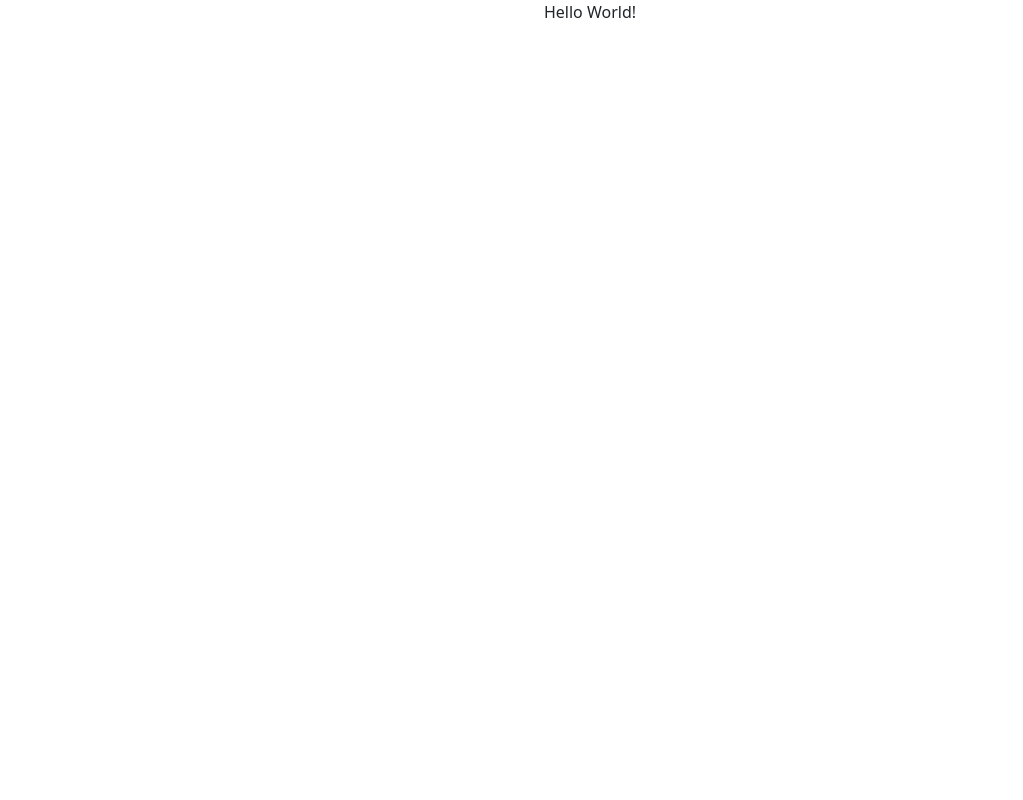
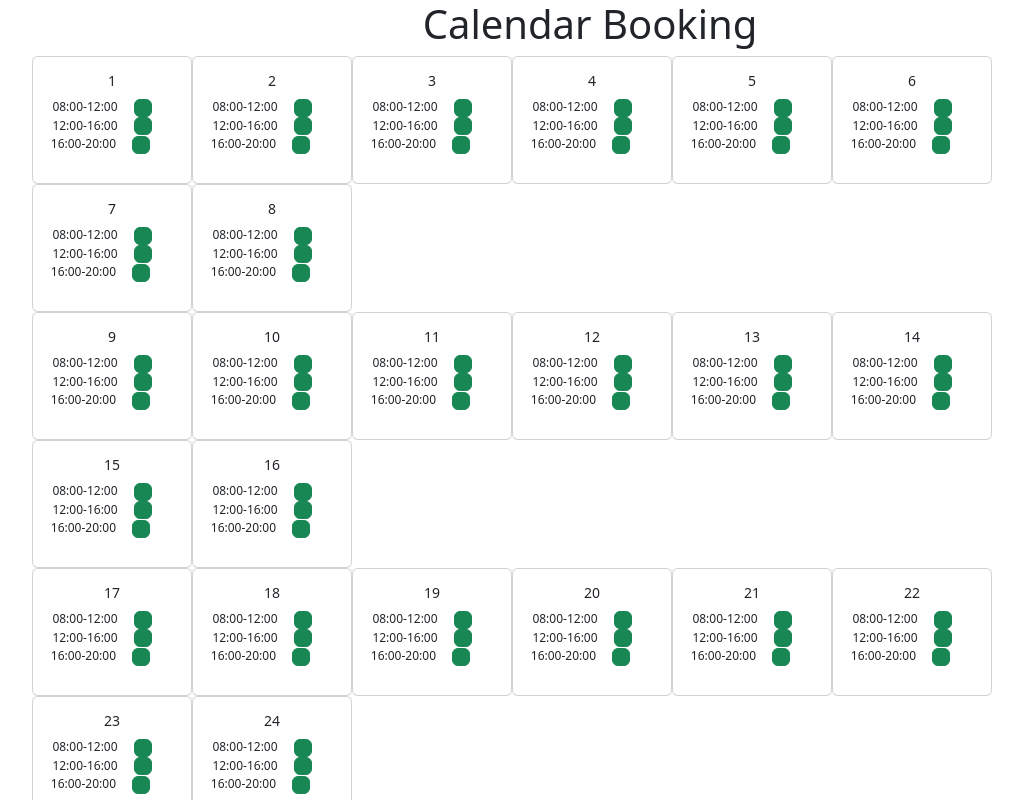
Before and after one commit to Nisse00/Laundry, a React (Vite) app in the folder Laundry/: page / in a window 1280 px wide. Shown: the top 800 px of the page, without its empty margins (50-1073 px from the left). Built offline with nearby package versions, Linux system fonts and the light colour scheme.

Commit message:
First stable draft

```diff
--- a/Laundry/src/App.tsx
+++ b/Laundry/src/App.tsx
@@ -1,9 +1,11 @@
+import Calendar from "./components/Calendar";
+
 export default function App() {
   return (
     <div className="container">
       <div className="row">
         <div className="col" style={{ textAlign: "center" }}>
-          Hello World!
+        <Calendar />
         </div>
       </div>
     </div>
--- /dev/null
+++ b/Laundry/src/components/Calendar.tsx
@@ -0,0 +1,35 @@
+import React from "react";
+import CalendarBox from "./CalendarBox";
+
+export default function Calendar() {
+    const currentDate = new Date();
+    const daysInMonth = new Date(currentDate.getFullYear(), currentDate.getMonth() + 1, 0).getDate();
+
+    const calendarBoxes = Array.from({ length: daysInMonth }, (_, index) => (
+        <CalendarBox key={index} cardTitleNumber={index + 1} />
+    ));
+
+    const rows = [];
+    const columnsPerRow = [8, 8, 8, 7]; // Number of columns for each row
+
+    let currentIndex = 0;
+    for (let i = 0; i < columnsPerRow.length; i++) {
+        const columns = [];
+        for (let j = 0; j < columnsPerRow[i]; j++) {
+            columns.push(calendarBoxes[currentIndex]);
+            currentIndex++;
+        }
+        rows.push(<div className="row" key={i}>{columns}</div>);
+    }
+
+    return (
+        <div className="container">
+            <div className="row">
+                <div className="col" style={{ textAlign: "center" }}>
+                    <h1>Calendar Booking</h1>
+                    {rows}
+                </div>
+            </div>
+        </div>
+    );
+}
--- /dev/null
+++ b/Laundry/src/components/CalendarBox.tsx
@@ -0,0 +1,63 @@
+import { useState } from "react";
+
+interface CalendarBoxProps {
+    cardTitleNumber: number;
+}
+
+export default function CalendarBox({ cardTitleNumber }: CalendarBoxProps) {
+    const [isBooked1, setIsBooked1] = useState(false);
+    const [isBooked2, setIsBooked2] = useState(false);
+    const [isBooked3, setIsBooked3] = useState(false);
+
+    const handleClick1 = () => {
+        setIsBooked1(!isBooked1);
+    };
+
+    const handleClick2 = () => {
+        setIsBooked2(!isBooked2);
+    };
+
+    const handleClick3 = () => {
+        setIsBooked3(!isBooked3);
+    };
+
+    return (
+        <div className="card" style={{ width: "10rem", height: "8rem"}}>
+            <div className="card-body">
+                <h5 className="card-title" style={{ fontSize: "14px" }}>{cardTitleNumber}</h5>
+                <ul style={{ listStyleType: "none", padding: 0 }}>
+                    <li style={{ marginLeft: "-1.25rem", fontSize: "12px" }}>
+                        08:00-12:00
+                        <button
+                            className={`btn ${isBooked1 ? "btn-danger" : "btn-success"}`}
+                            onClick={handleClick1}
+                            style={{ padding: "0.5rem", marginLeft: "1rem" }}
+                        >
+                            {/* No text needed */}
+                        </button>
+                    </li>
+                    <li style={{ marginLeft: "-1.25rem", fontSize: "12px" }}>
+                        12:00-16:00
+                        <button
+                            className={`btn ${isBooked2 ? "btn-danger" : "btn-success"}`}
+                            onClick={handleClick2}
+                            style={{ padding: "0.5rem", marginLeft: "1rem" }}
+                        >
+                            {/* No text needed */}
+                        </button>
+                    </li>
+                    <li style={{ marginLeft: "-1.45rem", fontSize: "12px" }}>
+                        16:00-20:00
+                        <button
+                            className={`btn ${isBooked3 ? "btn-danger" : "btn-success"}`}
+                            onClick={handleClick3}
+                            style={{ padding: "0.5rem", marginLeft: "1rem" }}
+                        >
+                            {/* No text needed */}
+                        </button>
+                    </li>
+                </ul>
+            </div>
+        </div>
+    );
+}
```
